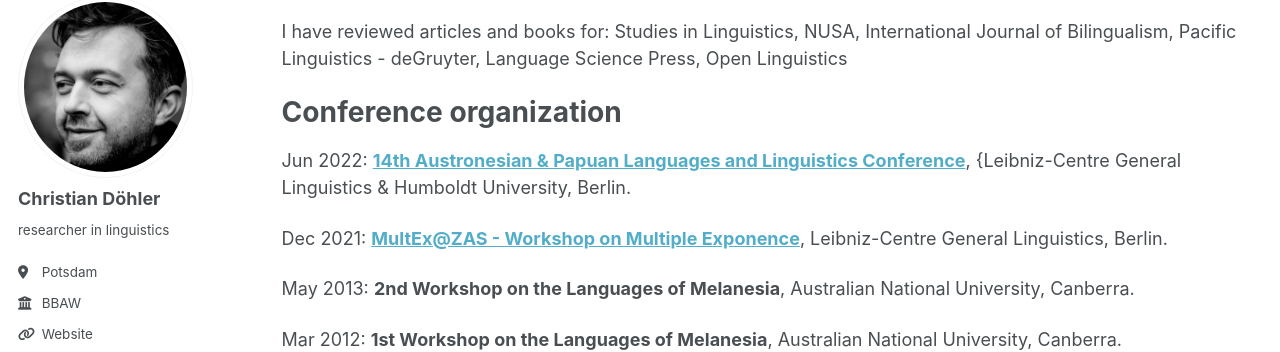
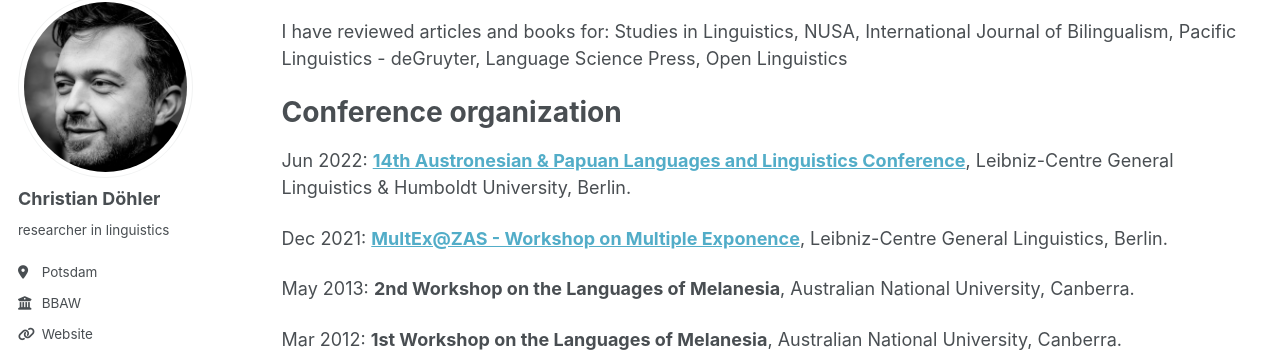
Before and after one commit to chrdoe/chrdoe.github.io, a Jekyll site: the page built from _pages/cv.md, in a window 1280 px wide and 900 px high, scrolled down 3204 px. Shown: the part 110-462 px from the top of the window. Built offline with Jekyll 4.4.1, drawn with Linux system fonts in a browser that asks for light colours; some web fonts are replaced.

Commit message:
Update cv.md

```diff
--- a/_pages/cv.md
+++ b/_pages/cv.md
@@ -140,7 +140,7 @@ I have reviewed articles and books for: Studies in Linguistics, NUSA, Internatio
 Conference organization
 ====
 
-Jun 2022: **[14th Austronesian & Papuan Languages and Linguistics Conference](https://sites.google.com/view/apll14-conference/)**, {Leibniz-Centre General Linguistics & Humboldt University, Berlin.
+Jun 2022: **[14th Austronesian & Papuan Languages and Linguistics Conference](https://sites.google.com/view/apll14-conference/)**, Leibniz-Centre General Linguistics & Humboldt University, Berlin.
 
 Dec 2021: **[MultEx@ZAS - Workshop on Multiple Exponence](https://sites.google.com/view/multexzas/home)**, Leibniz-Centre General Linguistics, Berlin.
 
```
